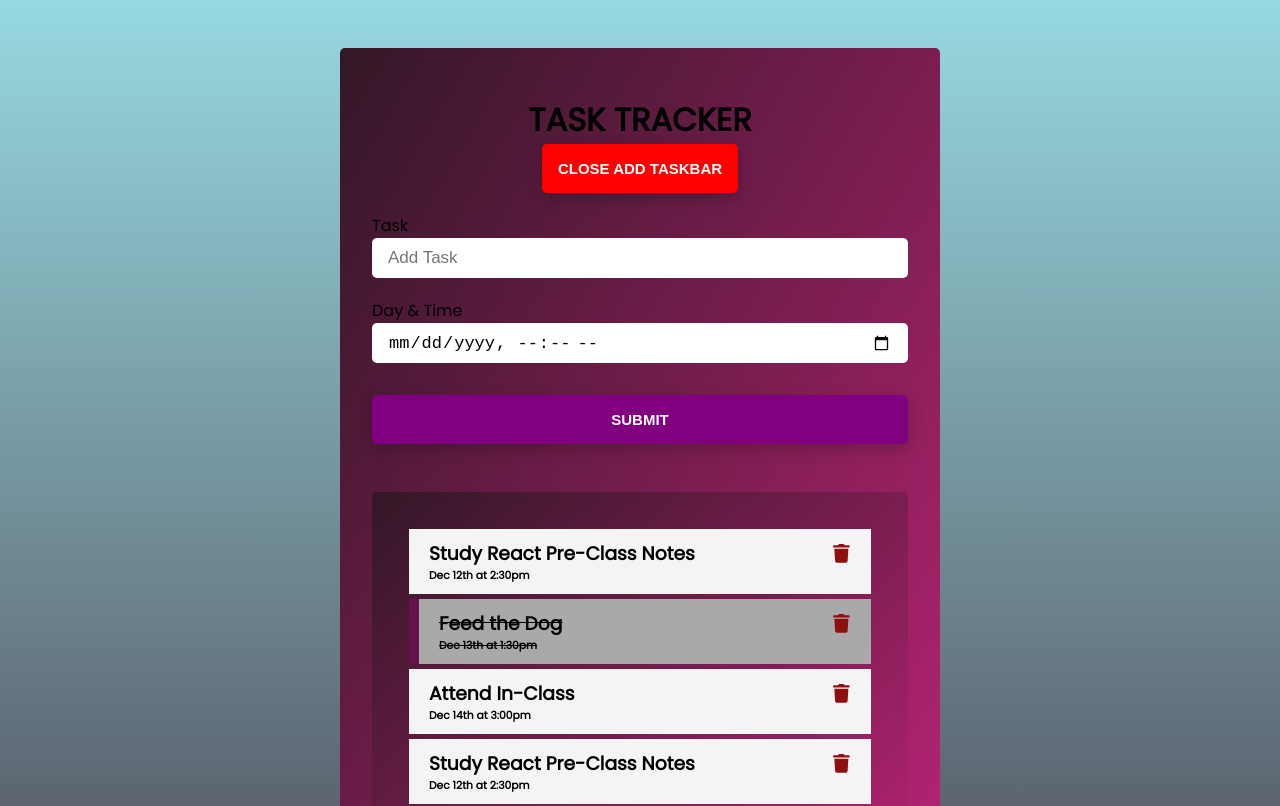
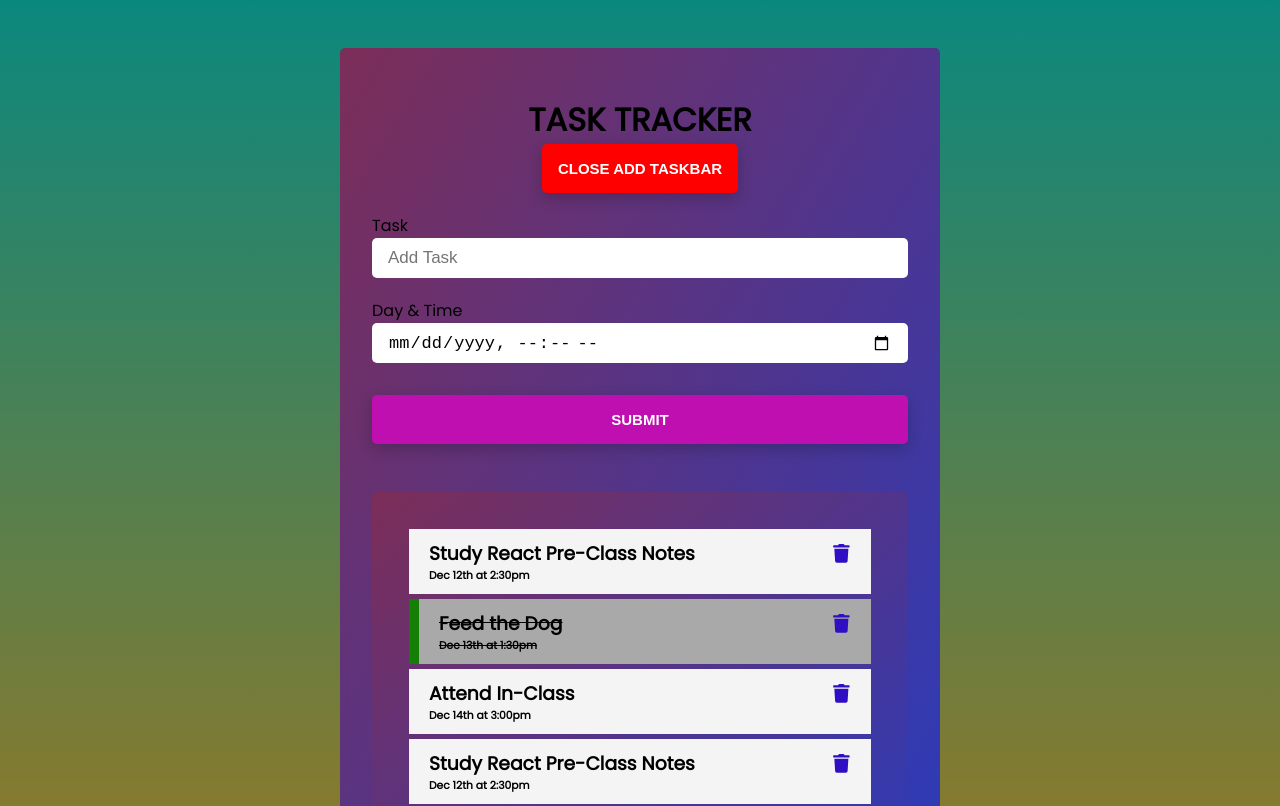
Before and after one commit to DogukanCifci/AppTracker-REACT, a React (Create React App) app: page / in a window 1280 px wide. Shown: the top 806 px of the page. Built offline with nearby package versions, Linux system fonts and the light colour scheme.

Commit message:
id updated

```diff
--- a/src/App.css
+++ b/src/App.css
@@ -9,15 +9,15 @@
 body {
   min-height: 100vh;
   font-family: "Poppins", sans-serif;
-  background-image: linear-gradient(to top, #463946 0%, #97d9e1 100%);
+  background-image: linear-gradient(to top, #b37511 0%, #0b887e 100%);
   background-repeat: no-repeat;
   background-size: cover;
 }
 .container {
   background-image: linear-gradient(
     to bottom right,
-    rgb(51, 23, 38),
-    rgb(194, 36, 123)
+    rgb(124, 46, 88),
+    rgb(36, 60, 194)
   );
   margin: 3rem auto;
   max-width: 600px;
@@ -64,7 +64,7 @@ body {
 .btn-submit {
   display: block;
   width: 100%;
-  background-color: purple;
+  background-color: rgb(192, 15, 177);
   margin: 2rem 0;
 }
 /*! data daki bittiMi kısmı false iken görünecek stil */
@@ -77,7 +77,7 @@ body {
 }
 /*! data daki bittiMi kısmı true iken görünecek stil */
 .trueStil {
-  border-left: 10px solid rgb(102, 18, 77);
+  border-left: 10px solid rgb(20, 127, 4);
   text-decoration: line-through;
   background-color: darkgrey;
   padding: 10px 20px;
@@ -91,7 +91,7 @@ h3 {
 }
 
 .thrash {
-  color: rgb(143, 14, 14);
+  color: rgb(47, 14, 195);
 }
 
 .notask {
```
